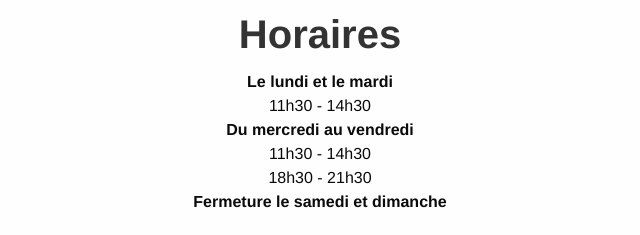
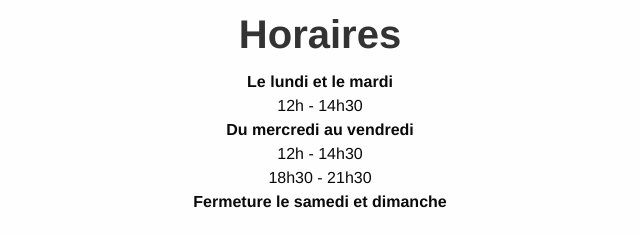
Before and after one commit to thai-baan/thai-baan.github.io, a website: page index.html in a window 1280 px wide. Shown: the part 1004-1239 px from the top of the page, 320-960 px from the left. Drawn offline with Linux system fonts and the light colour scheme.

Commit message:
mise a jour des horaires

```diff
--- a/index.html
+++ b/index.html
@@ -84,12 +84,12 @@
           <div>
             <strong>Le lundi et le mardi</strong>
             <br>
-            11h30 - 14h30
+            12h - 14h30
           </div>
           <div>
             <strong>Du mercredi au vendredi</strong>
             <br>
-            11h30 - 14h30
+            12h - 14h30
             <br>
             18h30 - 21h30
           </div>
```
